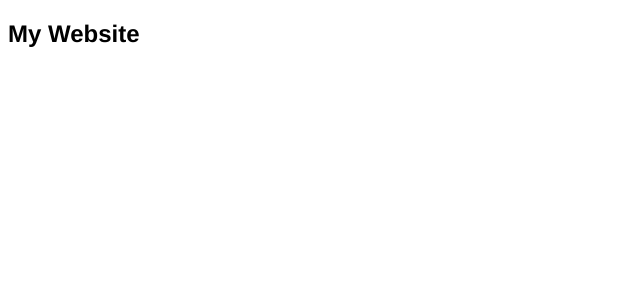
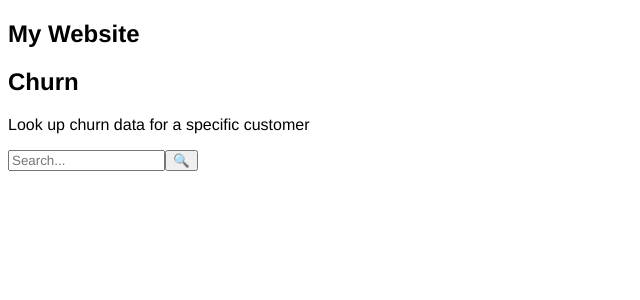
Before and after one commit to Marydifeld/Merge_Conflict, a React (Vite) app in the folder frontend/: page / in a window 1280 px wide. Shown: the top 300 px of the page, without its empty margins (0-640 px from the left). Built offline with nearby package versions, Linux system fonts and the light colour scheme.

Commit message:
Initial Chrun page

```diff
--- a/frontend/src/App.jsx
+++ b/frontend/src/App.jsx
@@ -1,7 +1,9 @@
 import Navbar from "./Components/Navbar";
+import Churn from "./pages/churn";
 
 export default function App() {
   return <>
     <Navbar />
+    <Churn />
   </>
 }
--- /dev/null
+++ b/frontend/src/Components/Searchbar.jsx
@@ -0,0 +1,17 @@
+function Searchbar() {
+    return (
+        <div className="search-container">
+            <input
+                type="text"
+                placeholder="Search..."
+                className="search-input"
+            />
+
+            <button className="search-button">
+            🔍
+            </button>
+        </div>
+    )
+}
+
+export default Searchbar;
--- /dev/null
+++ b/frontend/src/pages/Churn.jsx
@@ -0,0 +1,12 @@
+import Searchbar from "../Components/Searchbar";
+function Churn() {
+    return (
+        <div id="churn-page">
+            <h2>Churn</h2>
+            <p>Look up churn data for a specific customer</p>
+            <Searchbar />
+        </div>
+    )
+}
+
+export default Churn;
```
